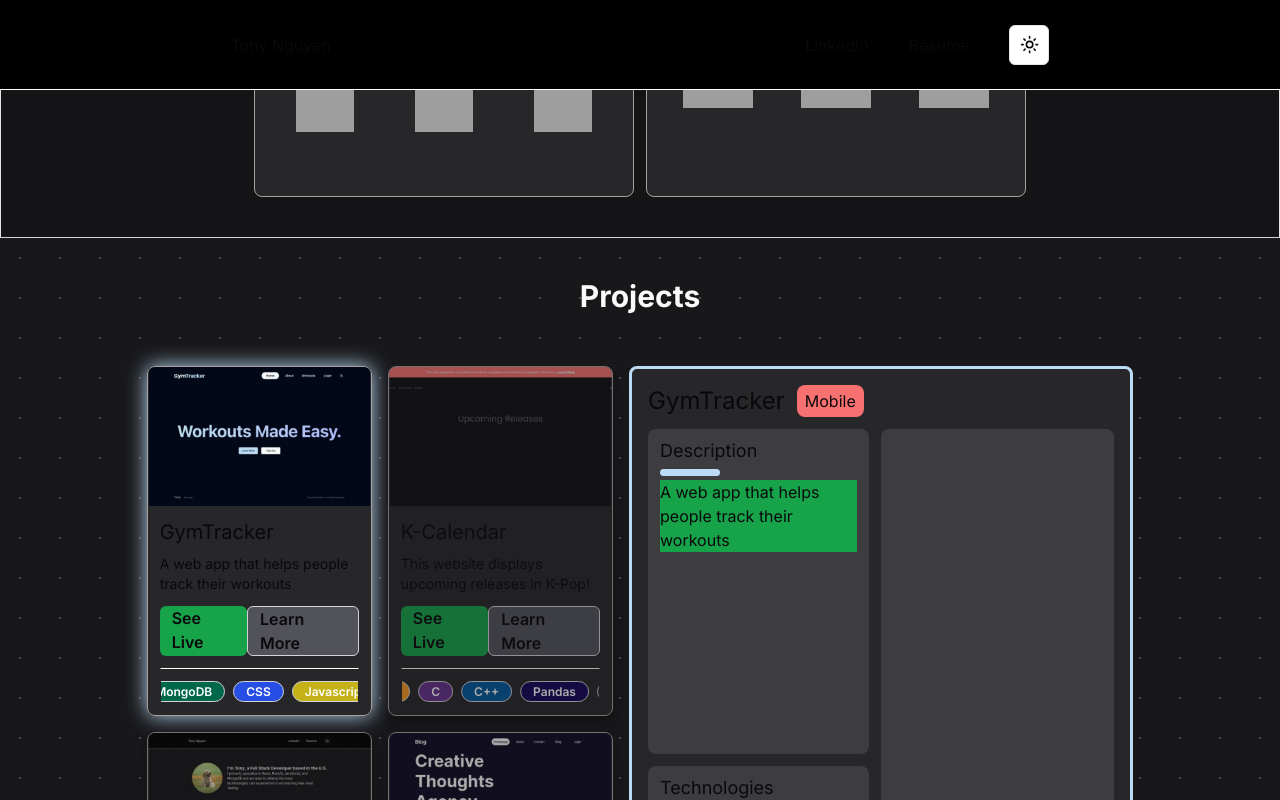
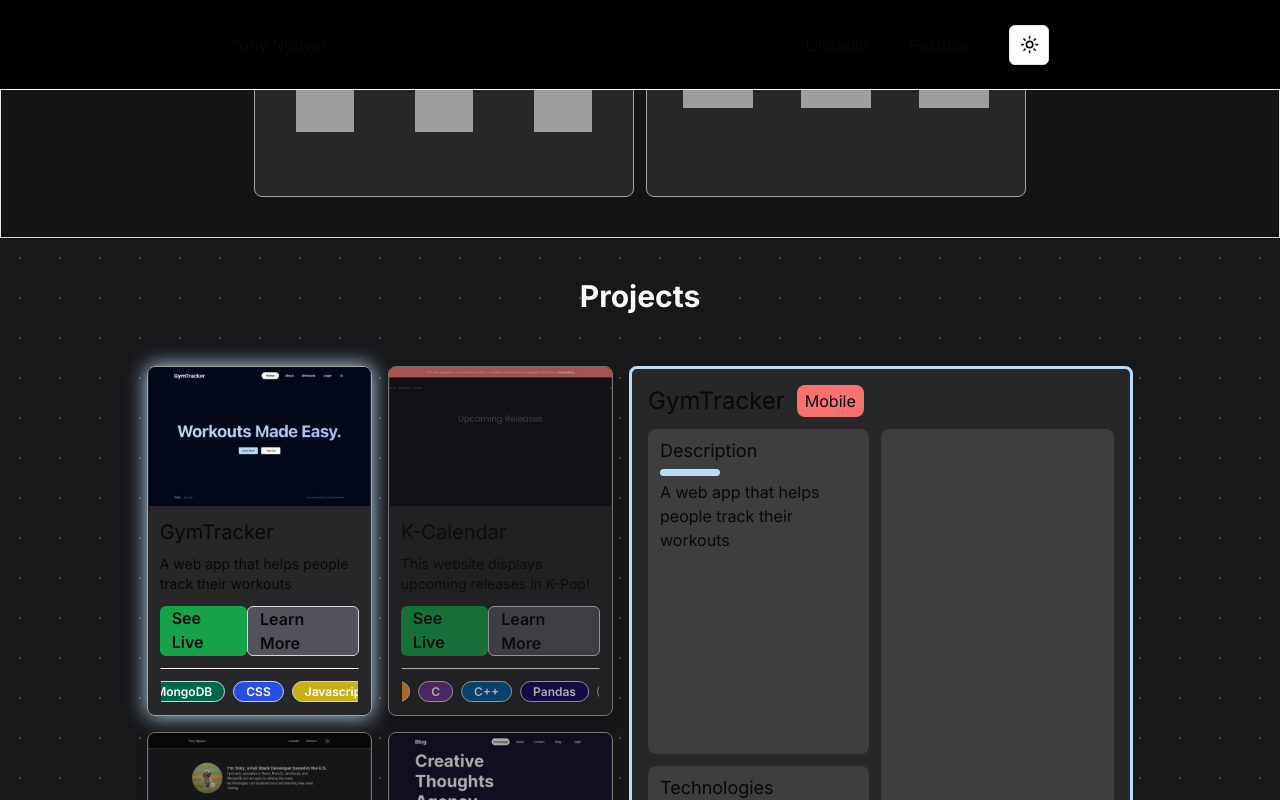
Before and after one commit to TonyNgyen/personal, a Next.js app: page / in a window 1280 px wide. Both pictures are taken after a click on the element "Desktop". Shown: the part 1721-2521 px from the top of the page. Built offline with nearby package versions, Linux system fonts and the light colour scheme; grey boxes are pictures that could not be loaded.

Commit message:
Fixing projects section's flex box

```diff
--- a/src/components/sections/projects/projects.tsx
+++ b/src/components/sections/projects/projects.tsx
@@ -239,7 +239,7 @@ function Projects() {
                 <div className="flex h-full gap-3">
                   <div className="flex-1">
                     <div className="flex flex-col h-full gap-3">
-                      <div className="h-1/2 bg-white/10 rounded-lg px-3 py-2 flex flex-col overflow-auto">
+                      <div className="h-1/2 bg-white/10 rounded-lg px-3 py-2 flex flex-col">
                         <h1 className="text-lg">Description</h1>
                         <div
                           className="w-[60px] h-[7px] rounded-full my-1"
@@ -250,7 +250,7 @@ function Projects() {
                                 : "",
                           }}
                         />
-                        <h2 className="bg-green-600 overflow-y-auto">
+                        <h2 className="overflow-y-auto flex h-60">
                           {project.longDescription}
                         </h2>
                       </div>
@@ -265,10 +265,10 @@ function Projects() {
                                 : "",
                           }}
                         />
-                        <div className="flex flex-1 items-center overflow-y-auto flex-wrap justify-center gap-3">
+                        <div className="flex flex-1 items-center overflow-y-auto flex-wrap justify-center h-60">
                           {project.technologies.map((technology) => (
                             <img
-                              className="w-1/4"
+                              className="w-1/4 m-4"
                               src={
                                 skills[technology as keyof Object]?.svg ||
                                 "default.svg"
@@ -288,7 +288,7 @@ function Projects() {
                 </div>
               ) : (
                 <div className="flex h-full flex-col gap-3">
-                  <div className="flex-1">
+                  <div className="">
                     <div className="aspect-video bg-white/10 rounded-lg"></div>
                   </div>
                   <div className="flex-1 flex flex-col gap-3">
@@ -303,7 +303,7 @@ function Projects() {
                               : "",
                         }}
                       />
-                      <h2>{project.longDescription}</h2>
+                      <h2 className="overflow-y-auto flex max-h-24">{project.longDescription}</h2>
                     </div>
                     <div className="h-1/2 bg-white/10 rounded-lg px-3 py-2 flex flex-col">
                       <h1 className="text-lg">Technologies</h1>
```
